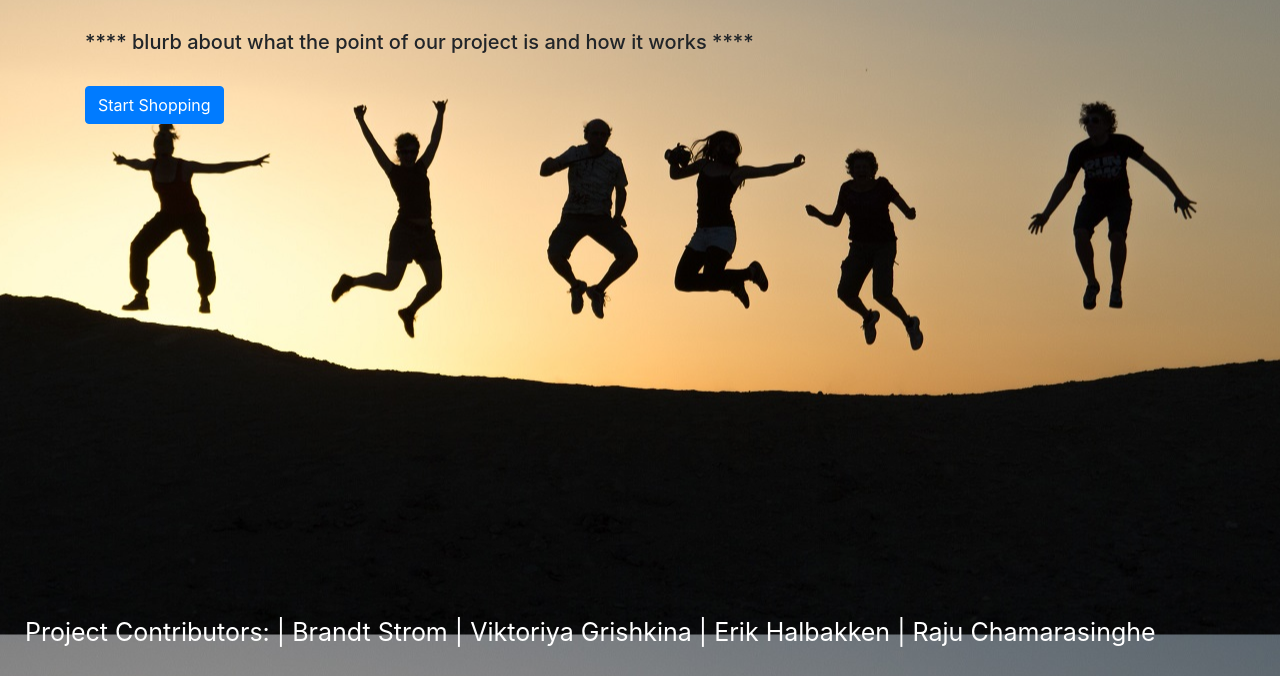
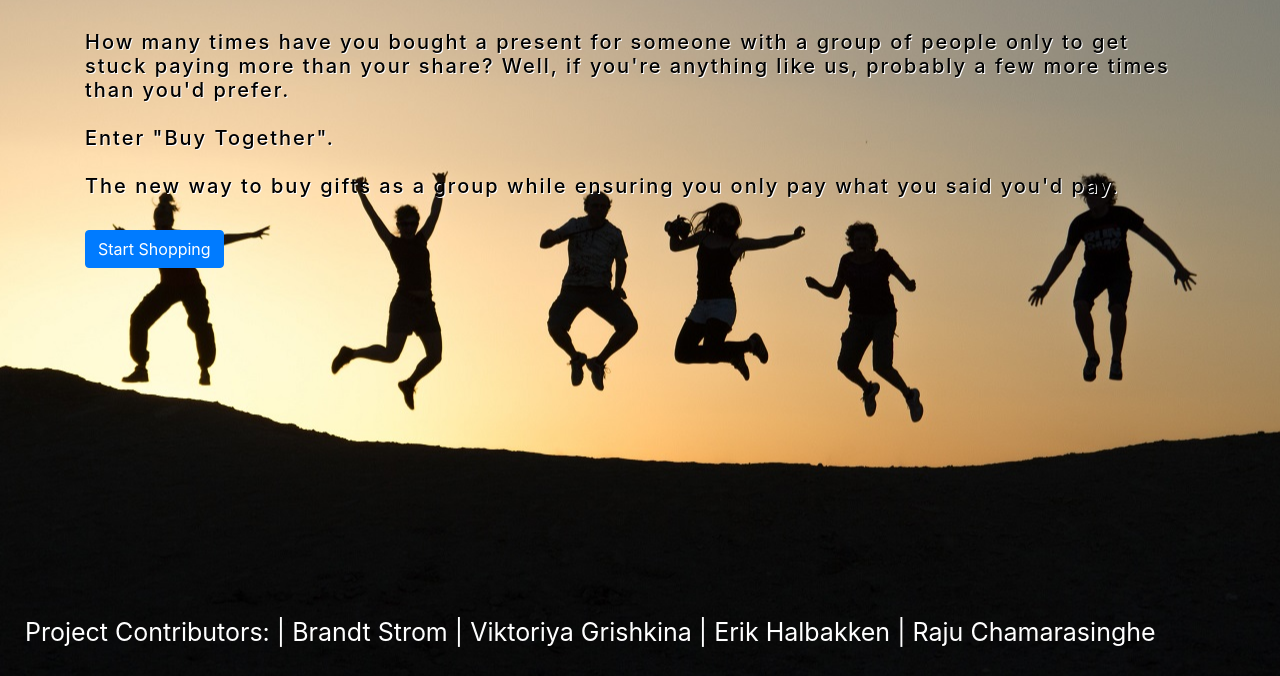
Before and after one commit to vias2019/Group-Project-1, a plain HTML site: page index.html in a window 1280 px wide. Shown: the part 124-800 px from the top of the page. Drawn offline with nearby package versions, Linux system fonts and the light colour scheme.

Commit message:
added blurb about the project to index.html with some css styling

```diff
--- a/assets/css/style.css
+++ b/assets/css/style.css
@@ -18,3 +18,10 @@ footer{
     padding: 25px;
     font-size: 25px;
 }
+
+h5 {
+    color: black;
+    letter-spacing: 2px;
+    text-shadow: 1px 1px white;
+    /* line-height: 1.5; */
+}
--- a/index.html
+++ b/index.html
@@ -42,8 +42,15 @@
     </div>
 
     <div class="container">
-        <h5>**** blurb about what the point of our project is and how it works ****</h5>
-    </div>
+        <h5>How many times have you bought a present for someone with a group of people only to get stuck paying more than your share? Well, if you're anything like us,
+            probably a few more times than you'd prefer.
+            <br>
+            <br>
+            Enter "Buy Together".
+            <br>
+            <br>
+            The new way to buy gifts as a group while ensuring you only pay what you said you'd pay.
+        </h5>    </div>
 
     <br>
 
```
